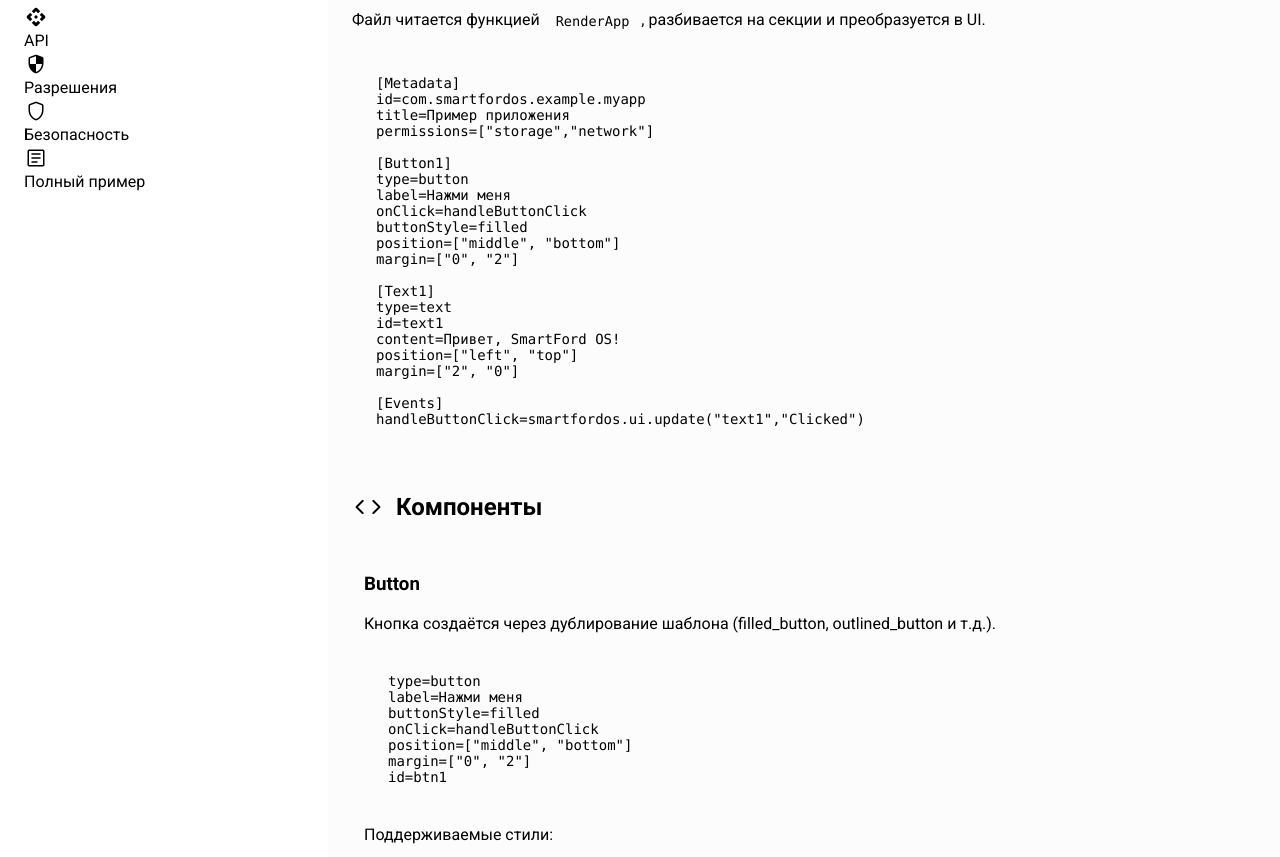
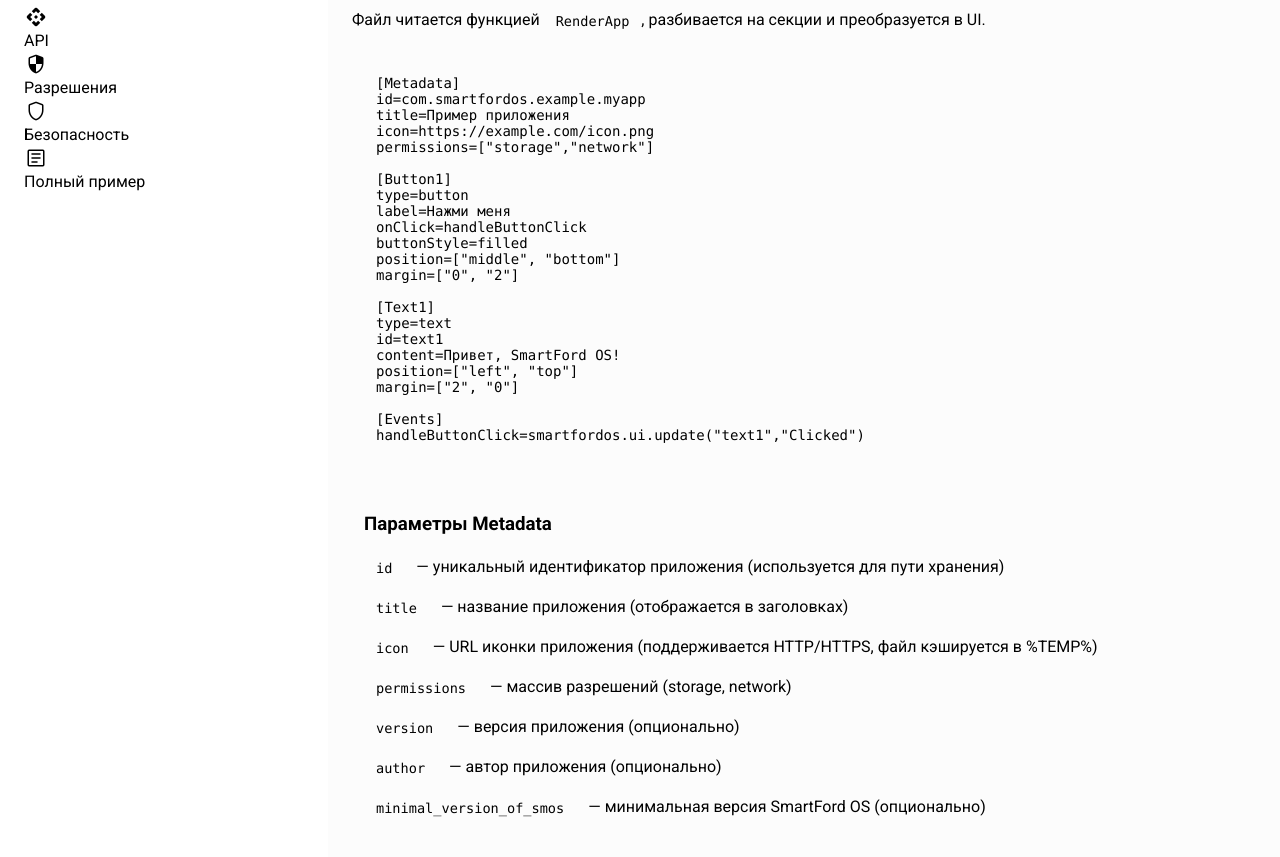
Before and after one commit to Nestor1232323/SmartFordOS, a website: page docs/index.html in a window 1280 px wide and 2400 px high. Shown: the part 253-1110 px from the top of the page. Drawn offline with nearby package versions, Linux system fonts and the light colour scheme; a web font is replaced by a local one.

Commit message:
changed documentation

```diff
--- a/docs/index.html
+++ b/docs/index.html
@@ -559,7 +559,6 @@
             Документация движка SmartFord OS: рендеринг .smapp, API (storage, network, prefs, UI) и выполнение цепочек событий.
         </p>
 
-
        <section id="structure">
     <h2 class="md-typescale-headline-medium">
         <span class="material-symbols-rounded">description</span>
@@ -573,6 +572,7 @@
     <div class="code-block">[Metadata]
 id=com.smartfordos.example.myapp
 title=Пример приложения
+icon=https://example.com/icon.png
 permissions=["storage","network"]
 
 [Button1]
@@ -592,8 +592,42 @@
 
 [Events]
 handleButtonClick=smartfordos.ui.update("text1","Clicked")</div>
+
+    <div class="component-card2" style="margin-top: 16px;">
+        <h3 class="md-typescale-title-medium">Параметры Metadata</h3>
+
+        <div style="display: flex; flex-direction: column; gap: 12px;">
+            <div>
+                <span class="token-chip">id</span>
+                <span class="md-typescale-body-small" style="margin-left: 8px;">— уникальный идентификатор приложения (используется для пути хранения)</span>
+            </div>
+            <div>
+                <span class="token-chip">title</span>
+                <span class="md-typescale-body-small" style="margin-left: 8px;">— название приложения (отображается в заголовках)</span>
+            </div>
+            <div>
+                <span class="token-chip">icon</span>
+                <span class="md-typescale-body-small" style="margin-left: 8px;">— URL иконки приложения (поддерживается HTTP/HTTPS, файл кэшируется в %TEMP%)</span>
+            </div>
+            <div>
+                <span class="token-chip">permissions</span>
+                <span class="md-typescale-body-small" style="margin-left: 8px;">— массив разрешений (storage, network)</span>
+            </div>
+            <div>
+                <span class="token-chip">version</span>
+                <span class="md-typescale-body-small" style="margin-left: 8px;">— версия приложения (опционально)</span>
+            </div>
+            <div>
+                <span class="token-chip">author</span>
+                <span class="md-typescale-body-small" style="margin-left: 8px;">— автор приложения (опционально)</span>
+            </div>
+            <div>
+                <span class="token-chip">minimal_version_of_smos</span>
+                <span class="md-typescale-body-small" style="margin-left: 8px;">— минимальная версия SmartFord OS (опционально)</span>
+            </div>
+        </div>
+    </div>
 </section>
-
 
         <section id="components">
             <h2 class="md-typescale-headline-medium">
```
Lines whose indentation alone changed are shown as unchanged.
